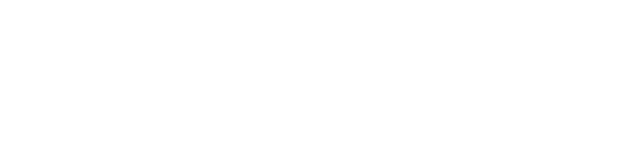
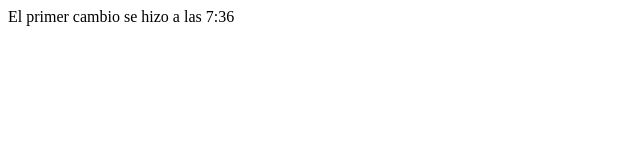
Before and after one commit to Vickthor3T/examplegitdago, a plain HTML site: page index.html in a window 1280 px wide. Shown: the whole page, without its empty margins (0-640 px from the left). Drawn offline with Linux system fonts and the light colour scheme.

Commit message:
primercambio

```diff
--- a/index.html
+++ b/index.html
@@ -5,5 +5,7 @@
     <meta name="viewport" content="width=device-width, initial-scale=1.0" />
     <title>Document</title>
   </head>
-  <body></body>
+  <body>
+    El primer cambio se hizo a las 7:36
+  </body>
 </html>
```
